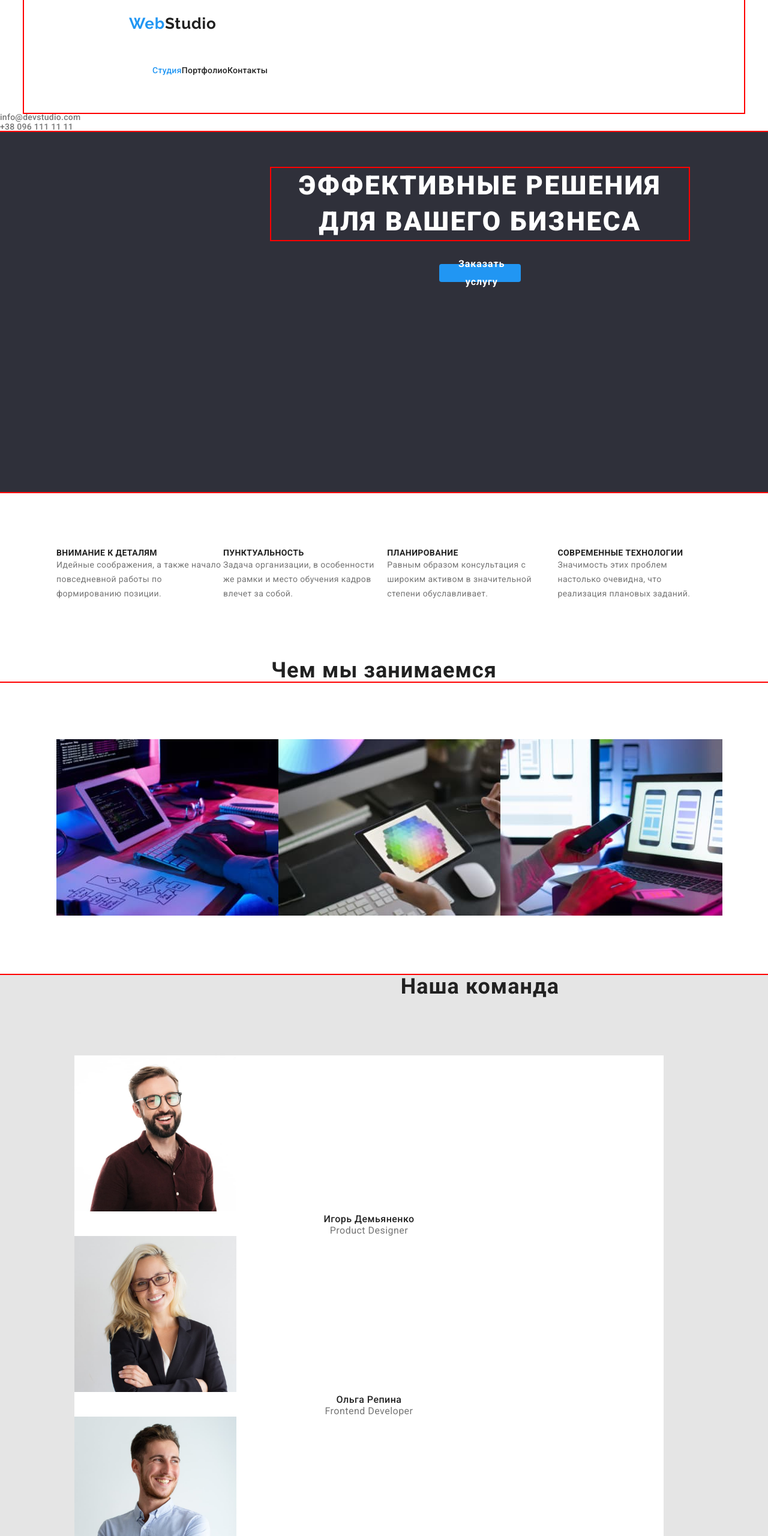
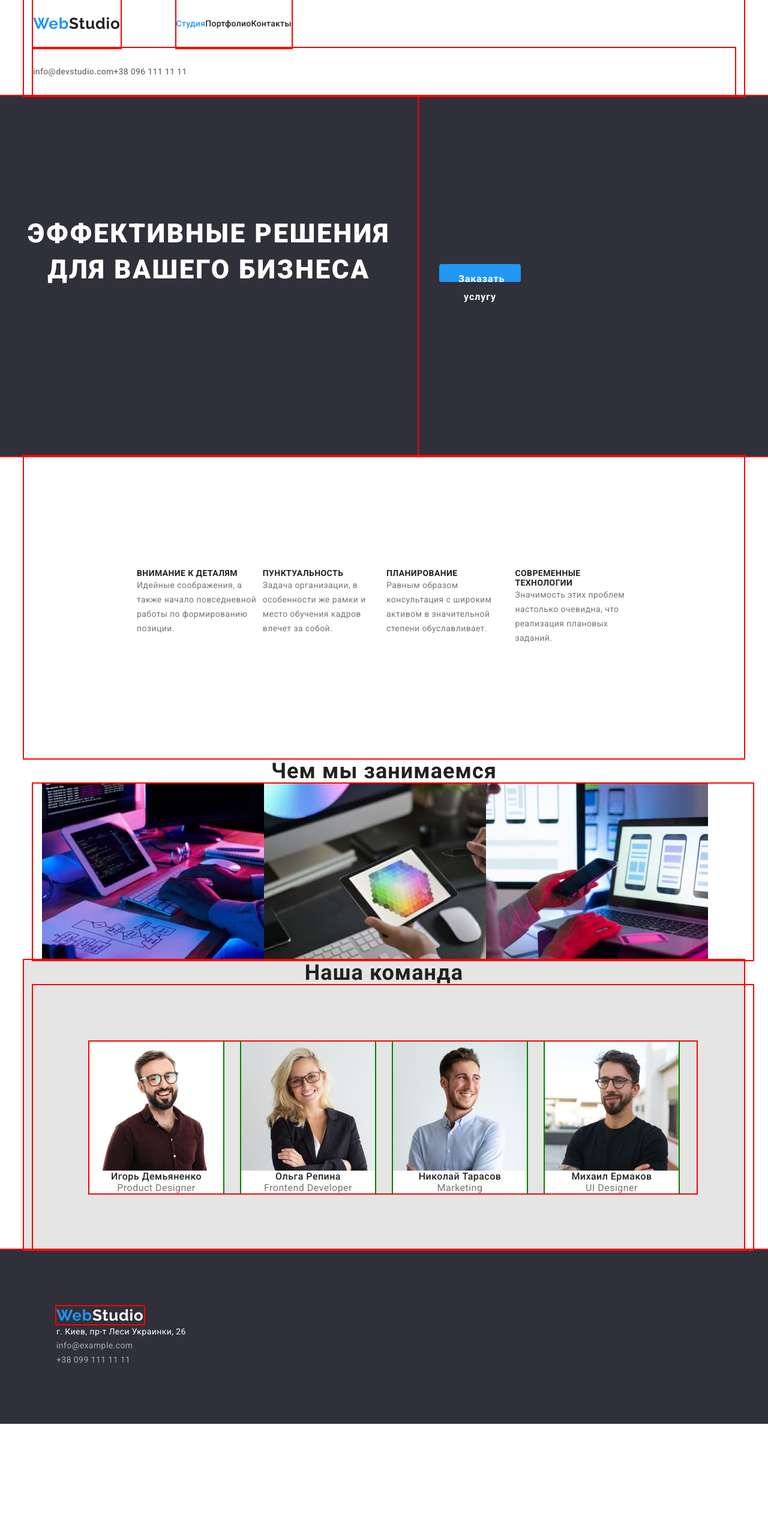
Before and after one commit to DenisDavideko/goit-markup-hw-03, a plain HTML site: page index.html in a window 1280 px wide. Shown: the top 2560 px of the page at 60% size. After the commit the page ends 2373 px from the top, so only its background shows below. Drawn offline with nearby package versions, Linux system fonts and the light colour scheme.

Commit message:
08-04-22

```diff
--- a/css/styles.css
+++ b/css/styles.css
@@ -3,6 +3,7 @@ body {
   color: #757575, #212121, #2196f3, #ffffff, #2f303a;
   background-color: #ffffff;
   font-size: 14px;
+
 }
 p,h1,h2,h3,h4,h5,h6{
   margin: 0;
@@ -11,31 +12,32 @@ ul,ol{
   margin: 0;
   padding-left: 0;
 }
+html{
+  box-sizing: border-box;
+}
+*,
+*::before,
+*::after {
+  box-sizing: inherit;
+  }
 
 
 
-*,
-*::before,
-*::after {
-  box-sizing: border-box;
-  }
+.container-header{
+  width: 1200px;
+  padding: 0 15px;
+  margin: 0 auto;
 
-
-  .container-header{
-
-    width: 1200px;
-    height: 80px;
-    padding: 94px;
+  border: 0;
   margin: 0 auto;
   outline: 2px solid red;
 }
-
-
-.container-header .menu-log{
+.menu-log {
+  display: inline-block;
   display: flex;
+  align-items: center;
+  margin-right: 93px;
   }
-
-
 
 
 .logo {
@@ -48,13 +50,10 @@ ul,ol{
   color: #2196f3;
   word-spacing: -7px;
 
-  display: flex;
-  position: absolute;
-  width: 145px;
-  height: 31px;
-  left: 215px;
-  top: 24px;
-  padding: 145 31;
+  margin-right: 93px;
+  padding-top: 24px;
+  padding-bottom: 25px;
+  outline: 2px solid red;
 }
 .logo-contacts {
   font-family: "Raleway", "sans-serif";
@@ -64,8 +63,10 @@ ul,ol{
   letter-spacing: 0.03em;
   color: #2196f3;
   word-spacing: -7px;
+  outline: 2px solid red;
 }
 .logo-studio-bleck {
+
   color: #212121;
 }
 .logo-studio-white {
@@ -82,13 +83,11 @@ ul,ol{
 
   display: flex;
   align-items: center;
-  padding: 16px 70px;
-  margin-right: 50px;
-  margin-left: 50px;
-}
-
-.menu-log:not(:last-child){
-  margin-left: auto;
+  border: 0;
+  padding-top: 32px;
+  padding-bottom: 32px;
+  margin-right: 93px;
+  outline: 2px solid red;
 }
 
 
@@ -112,7 +111,20 @@ ul,ol{
   line-height: 1.14;
   letter-spacing: 0.02em;
   cursor: pointer;
+
+
+  display: flex;
+  align-items: center;
+
+  padding-top: 32px;
+  padding-bottom: 32px;
 }
+
+.contacts-mail-tel{
+  outline: 2px solid red;
+}
+
+
 .contacts .link {
   color: #757575;
 }
@@ -126,7 +138,9 @@ ul,ol{
 .container-contacts {
   width: 1600px;
   padding: 94px;
+  margin: 0 ;
   background: #2f303a;
+  outline: 2px solid red;
 }
 
 
@@ -176,22 +190,27 @@ ul,ol{
 }
 /*-------------------Слоган / Кнопка заказать----*/
 .container-slogan{
-width: 1600px;
+
   height: 600px;
   left: 0px;
   top: 80px;
+  margin: 0 auto;
   background: #2f303a;
   outline: 2px solid red;
 
+
 }
 .slogan {
+
   position: absolute;
   width: 696px;
-  height: 120px;
-  left: 452px;
-  top: 280px;
+
+
+
   border:0px;
 
+  padding: 200px 0 280px 0;
+  margin: 0 auto;
   outline: 2px solid red;
 
 
@@ -216,8 +235,7 @@ outline: 2px solid red;
   font-weight: 700;
   font-size: 16px;
   line-height: 1.88;
-  display: flex;
-  align-items: center;
+
   text-align: center;
   letter-spacing: 0.06em;
   color: #ffffff;
@@ -243,11 +261,16 @@ outline: 2px solid red;
 
 
 .container-advantages{
+  width: 1200px;
+  padding: 0 15px;
+  margin: 0 auto;
   padding: 94px;
+  outline: 2px solid red;
 }
 
 .advantages{
   display: flex;
+  padding: 94px;
 }
 
 
@@ -270,7 +293,15 @@ outline: 2px solid red;
   color: #757575;
 }
 /*---------------Чем мы занимаемся--------*/
+.container-title{
+  width: 1200px;
+  padding: 0 15px;
+  margin: 0 auto;
+}
 .classes-title {
+
+  padding: 0 15px;
+  margin: 0 auto;
   font-weight: 700;
   font-size: 36px;
   line-height: 1.17;
@@ -279,36 +310,66 @@ outline: 2px solid red;
   color: #212121;
 }
 .container-classes-title{
+  width: 1200px;
+  padding: 0 15px;
+  margin: 0 auto;
 
+  /*margin: 0 auto;*/
 
-
-  padding: 94px;
-  justify-content:space-evenly;
+  /*flex-basis: calc(100% /3- 30px);
+  /*width: calc((100% -60px)/3);*/
+  /*margin-left: 30px;*/
   outline: 2px solid red;
 }
 
 .classes-image{
   display: flex;
+  /*flex-wrap: wrap;
+  margin-left: -30px;
+  margin-bottom: -30px;*/
+}
 
+.image {
+
+width: calc((100% - 90px) / 3);
+margin-right: 30px;
+/*margin-left: 15px;*/
 }
-.image+.image{
-  margin-left: 30px;
+.image:last-child{
+    margin-right: 0;
   }
 
 
+/*---------------Наша команда--------*/
 .container-our-team {
-  width: 1600px;
+  width: 1200px;
+  margin: 0 auto;
+  padding: 0 15px;
+  outline: 2px solid red;
   background: #e5e5e5;
 }
+
 .our-team-list {
-  width:calc((100%-30px)/3)
+  outline: 2px solid red;
   display: flex;
-  flex-wrap: wrap;
+ /* margin-left: 30px;
+  margin-bottom: -30px;*/
+}
+/*flex-wrap: wrap;*/
+img{
+  display: block;
+  max-width: 100%;
+  height: auto;
+}
+/*.team-member + .team-member{
   margin-left: 30px;
-  margin-bottom: -30px;
+}*/
+.team-member{
+  flex-basis: calc(100% / 4 - 30px);
+  width: calc((100% - 120px) / 4);
+  margin-right: 30px;
+  outline: 2px solid green;
 }
-
-
 
 .our-team {
   font-weight: 700;
@@ -317,10 +378,14 @@ outline: 2px solid red;
   text-align: center;
   letter-spacing: 0.03em;
   color: #212121;
+  margin: 0 auto;
+  padding: 0 15px;
 }
 .container-team{
+  outline: 2px solid red;
   width: 1200px;
   padding: 94px;
+  border: 0;
 
 }
 .team-member {
@@ -381,6 +446,17 @@ outline: 2px solid red;
   border-radius: 4px;
   border: none;
 }
+.btn-everything,.btnn{
+  width: 1200px;
+  display: flex;
+  width: calc(100% / 5 - 30px);
+  margin-left: 30px;
+  outline: 2px solid red;
+}
+/*----------------projects-list----------------*/
+
+
+
 .projects-name {
   font-family: "Roboto", "sans-serif";
   font-style: normal;
@@ -403,4 +479,24 @@ outline: 2px solid red;
 }
 .projects-list {
   cursor: pointer;
+  display: flex;
+  width: 1200px;
+  width: 1200px;
+  padding: 0 15px;
+  margin: 0 auto;
+  outline: 2px solid red;
+  flex-wrap: wrap;
+  margin-left: 30px;
+  margin-bottom: 30px;
+  background-color: aqua;
 }
+
+
+.img-p{
+  width: calc((100% - 90px) / 3);
+  margin-right: 15px;
+  margin-left: 15px;
+  margin-bottom: 30px;
+}
+.img-p:nth-child(3n){
+  margin-right: 0;}
--- a/index.html
+++ b/index.html
@@ -15,7 +15,7 @@
         <link rel="stylesheet" href="./css/styles.css">
     </head>
     <body>
-        <header class="header">
+        <header class="container-head">
             <div class="container-header">
                 <nav class="menu-log">
                     <a href="./index.html" class="logo link" lang="en">
@@ -27,12 +27,16 @@
                         <li><a href="#contacts" class="menu-contacts link">Контакты</a></li>
                     </ul>
                 </nav>
+                <div class="contacts-mail-tel">
+                    <ul class="contacts list">
+                        <li><a href="mailto:mailinfo@devstudio.com" class="contacts-mail link">info@devstudio.com</a></li>
+                        <li><a href="tel:+380961111111" class="contacts-tel link">+38 096 111 11 11</a></li>
+                    </ul>
+                </div>
             </div>
         </header>
-        <ul class="contacts list">
-            <li><a href="mailto:mailinfo@devstudio.com" class="contacts-mail link">info@devstudio.com</a></li>
-            <li><a href="tel:+380961111111" class="contacts-tel link">+38 096 111 11 11</a></li>
-        </ul>
+
+
         <main>
             <!--Section1-->
             <section class="container-slogan">
```
Also changed, not shown: portfolio.html (+9 -9 lines). Lines whose indentation alone changed are shown as unchanged.
